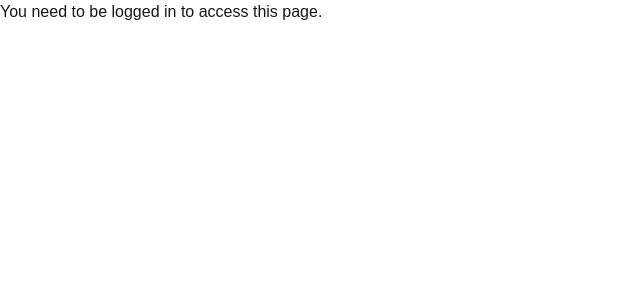
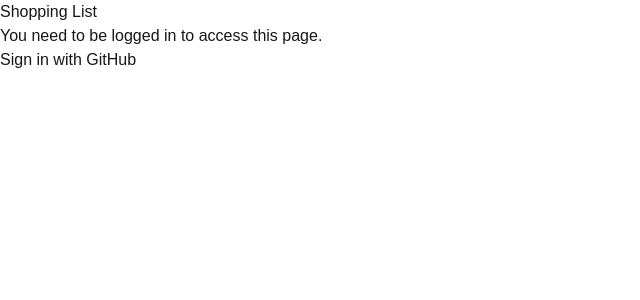
Before and after one commit to MalekMansour/cprg306-assignments, a Next.js app: page /week-9 in a window 1280 px wide. Shown: the top 300 px of the page, without its empty margins (0-640 px from the left). Built offline with nearby package versions, Linux system fonts and the light colour scheme; no server answers.

Commit message:
Update page.js

```diff
--- a/app/week-9/page.js
+++ b/app/week-9/page.js
@@ -1,19 +1,27 @@
 "use client";
 
-import React from "react";
+import React, { useState } from "react";
 import { useUserAuth } from "./_utils/auth-context";
+import ShoppingList from "./shopping-list/page";
 
 const Page = () => {
-  const { user, firebaseSignOut } = useUserAuth();
+  const { user, gitHubSignIn, firebaseSignOut } = useUserAuth();
 
   if (!user) {
-    return <p>You need to be logged in to access this page.</p>;
+    return (
+      <main>
+        <h1>Shopping List</h1>
+        <p>You need to be logged in to access this page.</p>
+        <button onClick={gitHubSignIn}>Sign in with GitHub</button>
+      </main>
+    );
   }
 
   return (
     <main>
-      <h1>Shopping List</h1>
-      <p>Welcome, {user.displayName} ({user.email})</p>
+      <h1>Your Shopping List</h1>
+      <p>Welcome back, {user.displayName}!</p>
+      <ShoppingList />
       <button onClick={firebaseSignOut}>Logout</button>
     </main>
   );
```
